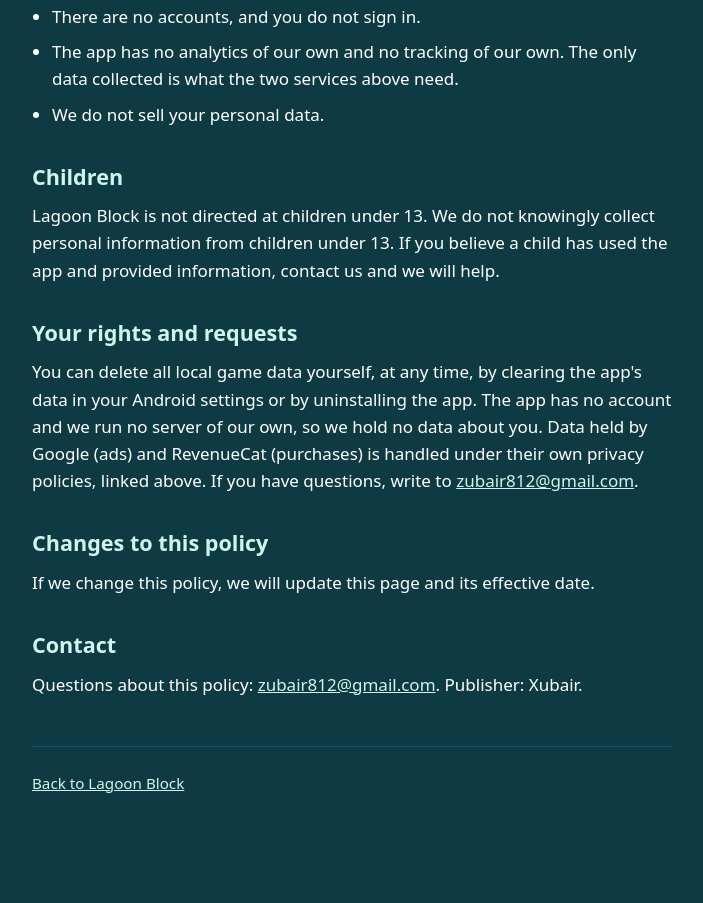
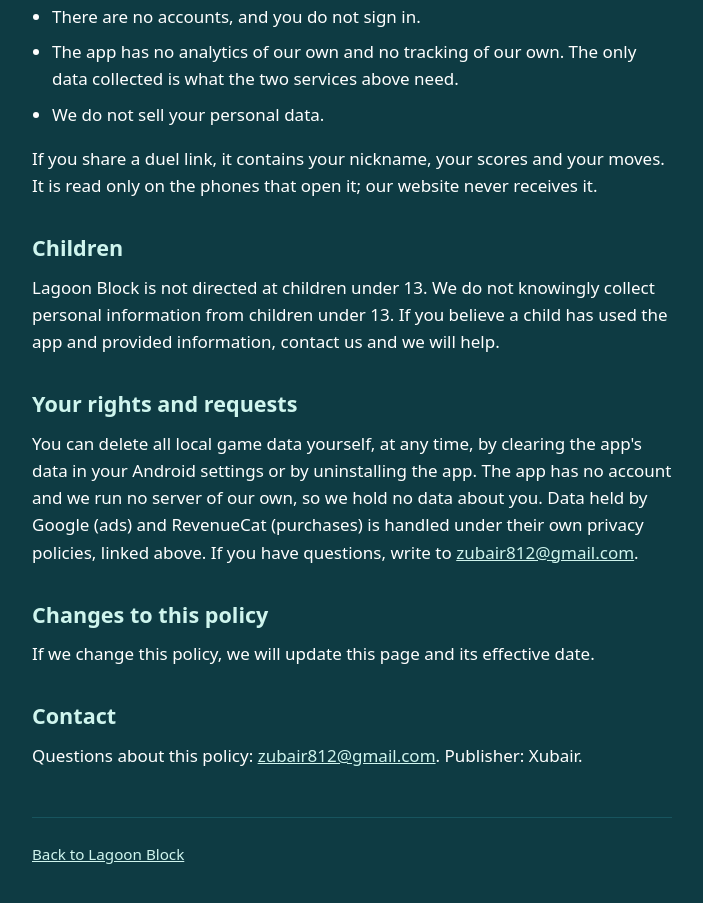
Before and after one commit to zubairs-gallery/lagoon-block-legal, a plain HTML site: page privacy.html in a window 1280 px wide. Shown: the part 2139-3042 px from the top of the page, without its empty margins (288-991 px from the left). Before the commit the page ends 2990 px from the top, so only its background shows below. Drawn offline with Linux system fonts and the light colour scheme.

Commit message:
Privacy policy: duel links

```diff
--- a/privacy.html
+++ b/privacy.html
@@ -56,6 +56,7 @@
       <li>The app has no analytics of our own and no tracking of our own. The only data collected is what the two services above need.</li>
       <li>We do not sell your personal data.</li>
     </ul>
+    <p>If you share a duel link, it contains your nickname, your scores and your moves. It is read only on the phones that open it; our website never receives it.</p>
 
     <h2>Children</h2>
     <p>Lagoon Block is not directed at children under 13. We do not knowingly collect personal information from children under 13. If you believe a child has used the app and provided information, contact us and we will help.</p>
```
